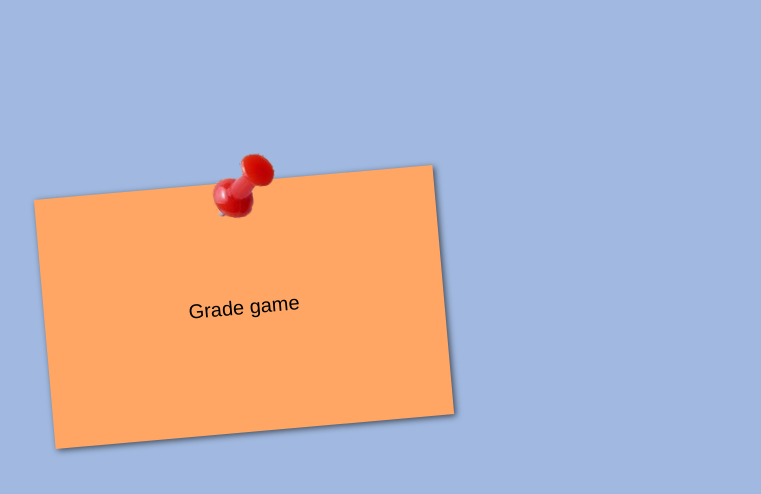
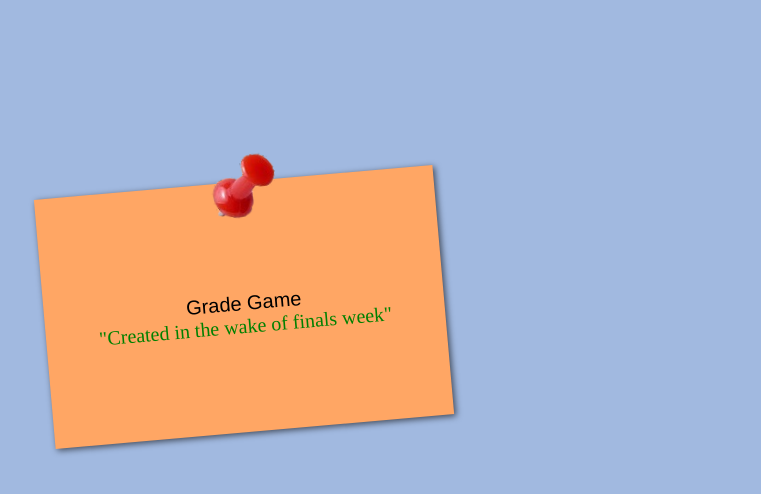
Before and after one commit to boshan/grade-game, a plain HTML site: page index.html in a window 1280 px wide. Shown: the part 66-560 px from the top of the page, without its empty margins (164-925 px from the left). Drawn offline with Linux system fonts and the light colour scheme.

Commit message:
finished gradeGame notecard

```diff
--- a/index.css
+++ b/index.css
@@ -16,18 +16,26 @@ body{
 #notecard{
 	z-index: 0;
 	position:absolute;
+	height:250px;
+	width:400px;
 	background-color:#a1b9e0;
 	margin: 40px 0px 0 200px;
-}
-input{
-	z-index: 2;
-	height:250px;
-	width:400px;
 	background-color:#FFA664;
 	border: none;
 	font: 20px helvetica;
 	-webkit-box-shadow: 2px 2px 6px rgba(0,0,0,0.6);
 	-webkit-transform: rotate(-5deg);
+}
+#gradeGameDesc{
+	position:relative;
+	text-align: center;
+	margin-top: 110px;
+	color:black;
+}
+#gradeGameDesc span{
+
+	font-family:Rockwell;
+	color:green;
 }
 #thumbtack{
 	position: relative;
--- a/index.html
+++ b/index.html
@@ -4,12 +4,11 @@
 		<h1>Welcome to Bohan's game emporium</h1>
 	</div>
 	<div id = "gradeGame">
-		<div id = "notecard">
-			<form action = "gradeGame/index.html">
-					<input type = "submit" value = "Grade game"/>
-			</form>
-
-		</div>
+		<a href = "gradeGame/index.html">
+			<div id = "notecard">
+				<p id = "gradeGameDesc">Grade Game <br><span>"Created in the wake of finals week"</span></p>
+			</div>
+		</a>
 		<div id = "thumbtack">
 			<a href = "gradeGame/index.html">
 				<img src = "thumbtack.png" />
```
